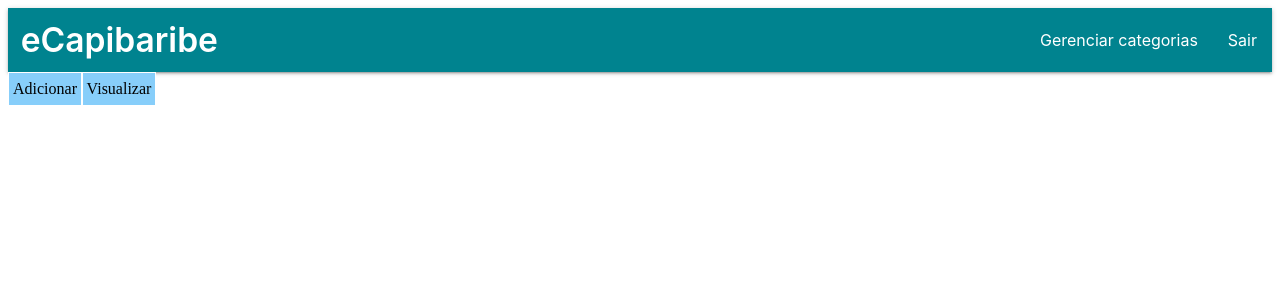
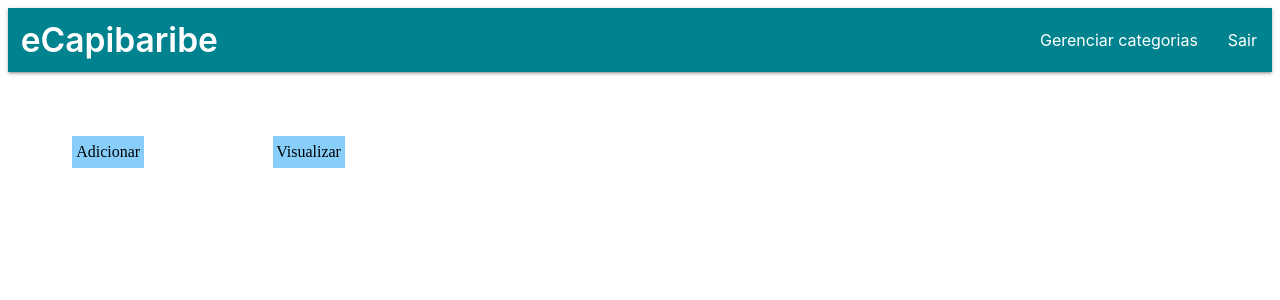
Before and after one commit to robertovnunes/eCapibaribe, an Angular app in the folder frontend/: page /categories in a window 1280 px wide. Shown: the top 300 px of the page. Built offline with nearby package versions, Linux system fonts and the light colour scheme; what @ng-icons/core, @ng-icons/heroicons would draw is missing.

Commit message:
Login funcionando

```diff
--- a/frontend/src/app/components/pages/categories/categories-manager/categories-manager.component.css
+++ b/frontend/src/app/components/pages/categories/categories-manager/categories-manager.component.css
@@ -1,5 +1,10 @@
 .main {
   display: flex;
-
+  flex-direction: row;
   align-items: center;
 }
+
+app-button {
+  margin: 5%;
+  align-items: center;
+}
--- a/frontend/src/app/components/shared/layout/button/button.component.css
+++ b/frontend/src/app/components/shared/layout/button/button.component.css
@@ -9,3 +9,7 @@
   justify-content: center;
   align-items: center;
 }
+
+.btn:hover{
+  background-color: lightblue;
+}
```
